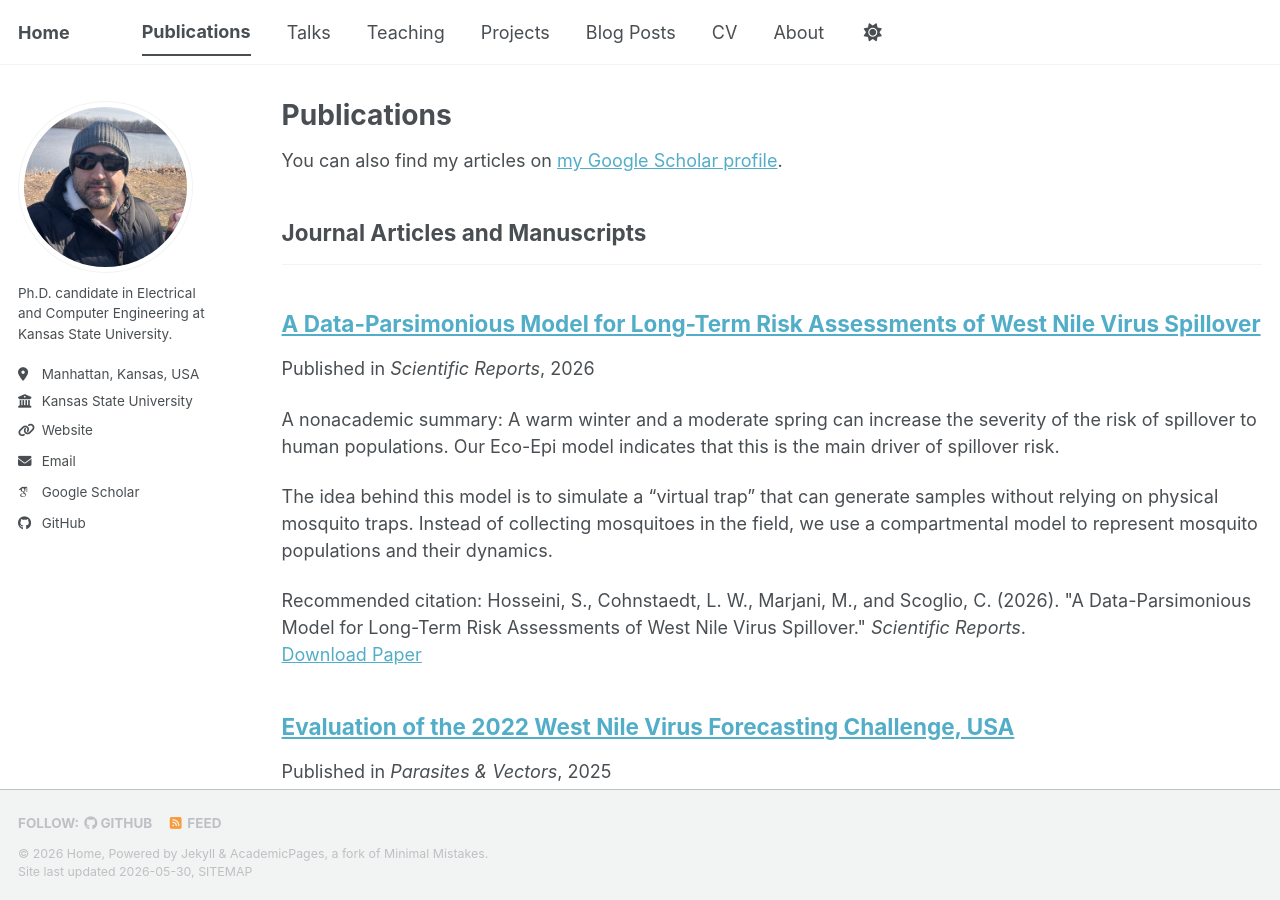
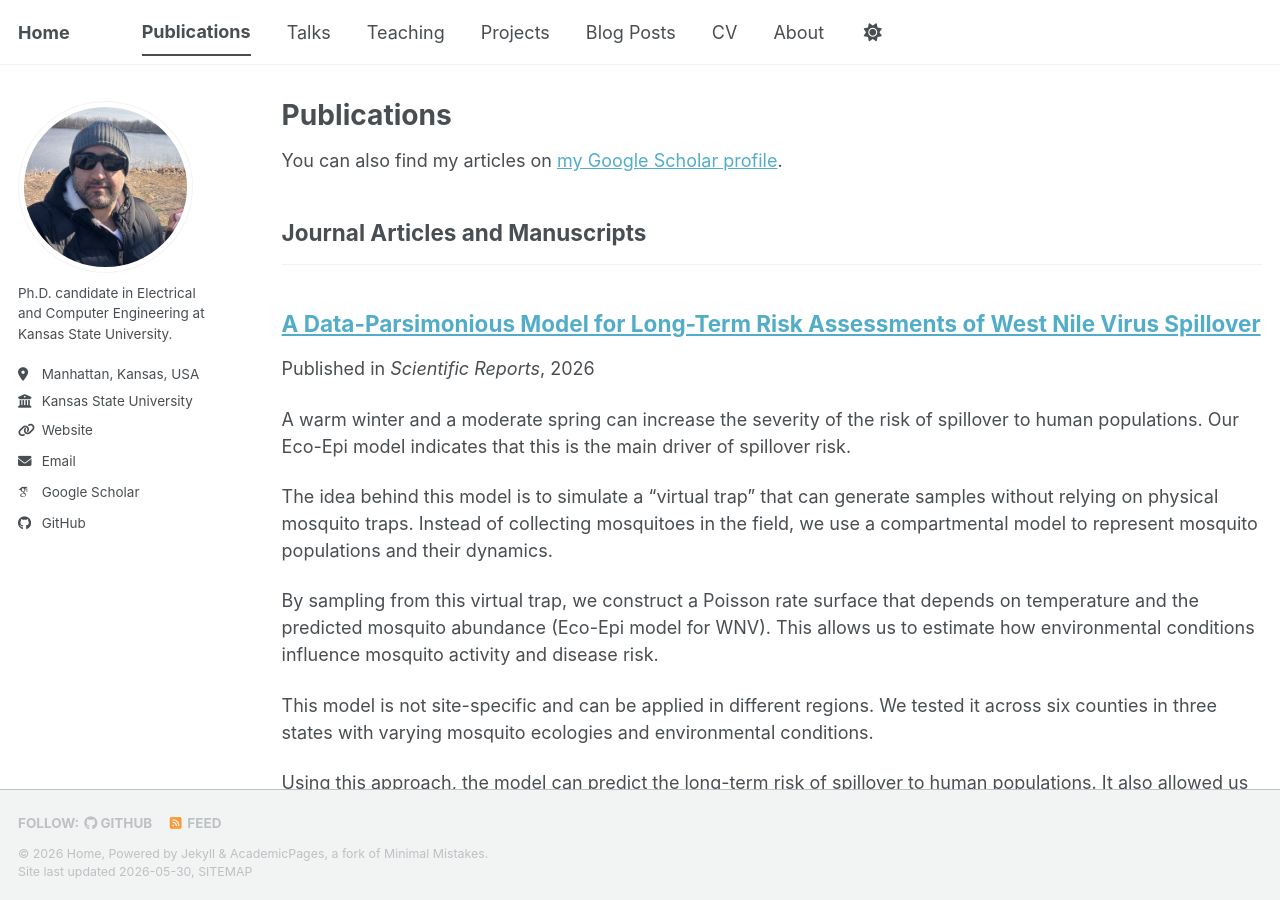
Before and after one commit to Saman-Hoss/Saman-Hoss.github.io, a Jekyll site: the page built from _pages/publications.html, in a window 1280 px wide and 900 px high. Built offline with Jekyll 4.4.1, drawn with Linux system fonts in a browser that asks for light colours; some web fonts are replaced; a script bundle is joined from its source files by our own code; library files that are not in the unit come from our copies.

Commit message:
Update 2026-01-01-wnv-spillover-scientific-reports.md

```diff
--- a/_publications/2026-01-01-wnv-spillover-scientific-reports.md
+++ b/_publications/2026-01-01-wnv-spillover-scientific-reports.md
@@ -4,11 +4,16 @@ collection: publications
 category: manuscripts
 permalink: /publication/2026-wnv-spillover-scientific-reports
 excerpt: "<p>
-A nonacademic summary: A warm winter and a moderate spring can increase the severity of the risk of spillover to human populations. Our Eco-Epi model indicates that this is the main driver of spillover risk.
-</p>
+A warm winter and a moderate spring can increase the severity of the risk of spillover to human populations. Our Eco-Epi model indicates that this is the main driver of spillover risk.
 <p>
 The idea behind this model is to simulate a “virtual trap” that can generate samples without relying on physical mosquito traps. Instead of collecting mosquitoes in the field, we use a compartmental model to represent mosquito populations and their dynamics.
-</p>"
+<p>
+By sampling from this virtual trap, we construct a Poisson rate surface that depends on temperature and the predicted mosquito abundance (Eco-Epi model for WNV). This allows us to estimate how environmental conditions influence mosquito activity and disease risk.
+<p>
+This model is not site-specific and can be applied in different regions. We tested it across six counties in three states with varying mosquito ecologies and environmental conditions.
+<p>
+Using this approach, the model can predict the long-term risk of spillover to human populations. It also allowed us to identify a relationship between global warming and increased severity of West Nile virus spillover risk.<p>
+"
 date: 2026-01-01
 venue: "Scientific Reports"
 paperurl: "https://www.nature.com/articles/s41598-026-47413-w"
```
